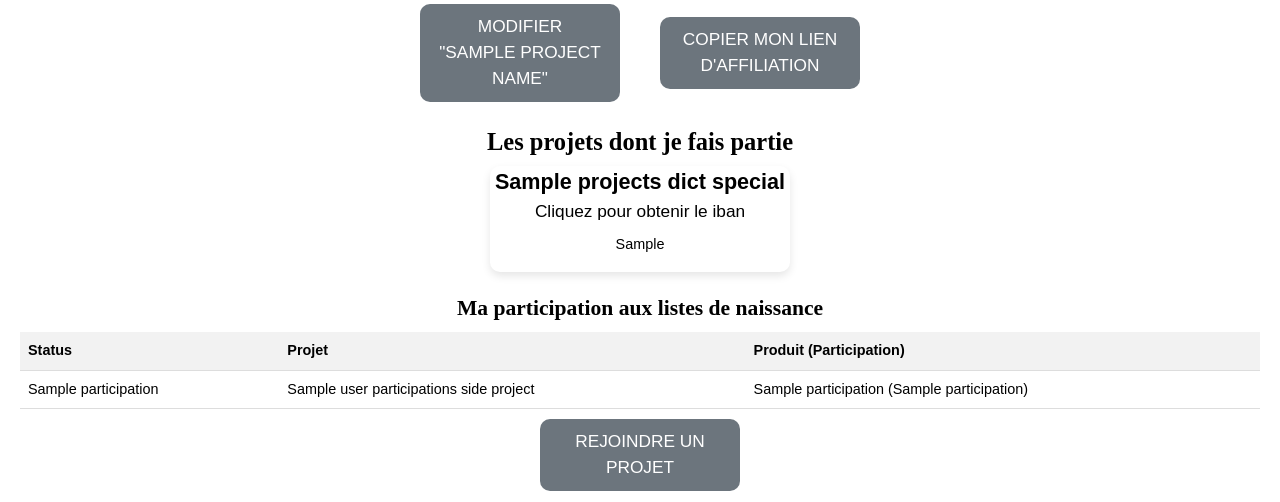
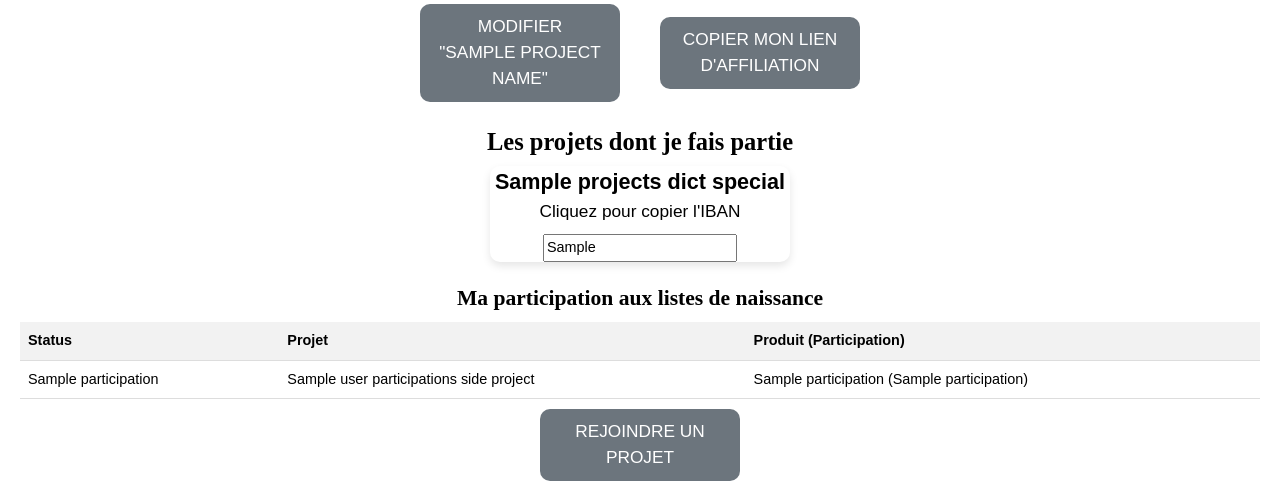
Before and after one commit to GillesCob/chouxfleurs, a Flask app: template app_folder/templates/My projects/my_projects.html in a window 1280 px wide. Shown: the part 246-748 px from the top of the page. Run offline with Flask 3, Linux system fonts and the light colour scheme; the template is opened without the code that fills it: most values are stand-ins (such as "Sample title", 1, 10 or a date in 2020); some libraries are stand-ins or nearby versions.

Commit message:
mise en forme iban

```diff
--- a/app_folder/templates/My projects/my_projects.html
+++ b/app_folder/templates/My projects/my_projects.html
@@ -63,8 +63,8 @@
             {% if project_details.admin_iban_key %}
                     <div class="my_projects_cards" data-iban="{{ project_details.admin_iban_key }}" onclick="copyibanToClipboard(event)">
                         <div class="project_title">{{ project_name }}</div>
-                        <div class="product_description">Cliquez pour obtenir le iban</div>
-                        <p>{{ project_details.admin_iban_key }}</p>
+                        <div class="product_description">Cliquez pour copier l'IBAN</div>
+                        <input type="text" value="{{ project_details.admin_iban_key }}" readonly>
                     </div>
             {%else%}
                     <div class="my_card my_projects_cards inert_card">
```
